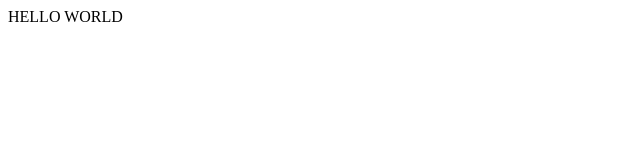
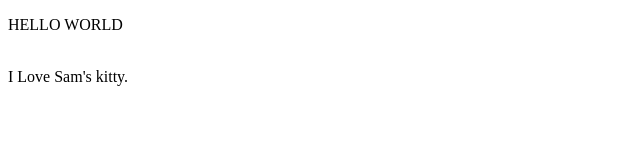
Before and after one commit to samsmriti/test, a plain HTML site: page index.html in a window 1280 px wide. Shown: the whole page, without its empty margins (0-640 px from the left). Drawn offline with Linux system fonts and the light colour scheme.

Commit message:
added new text

```diff
--- a/index.html
+++ b/index.html
@@ -6,6 +6,8 @@
     <title>Document</title>
   </head>
   <body>
-    HELLO WORLD
+    <p>HELLO WORLD</p>
+    <br />
+    I Love Sam's kitty.
   </body>
 </html>
```
